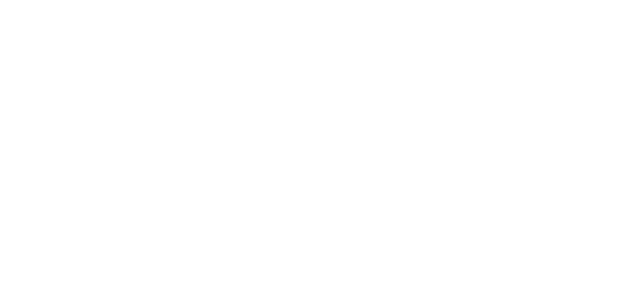
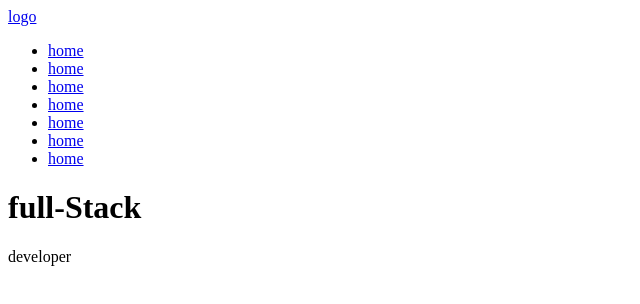
Before and after one commit to Nodirbek-star/Test, a plain HTML site: page index.html in a window 1280 px wide. Shown: the whole page, without its empty margins (0-640 px from the left). Drawn offline with Linux system fonts and the light colour scheme.

Commit message:
add html

```diff
--- a/index.html
+++ b/index.html
@@ -7,6 +7,25 @@
     <title>Document</title>
 </head>
 <body>
-
+    <header class="header">
+        <div class="container">
+            <nav class="header__nav">
+                <a href="#!" class="header__logo">logo</a>
+                <ul class="header__list">
+                    <li class="header__item"><a href="#!" class="header__link">home</a></li>
+                    <li class="header__item"><a href="#!" class="header__link">home</a></li>
+                    <li class="header__item"><a href="#!" class="header__link">home</a></li>
+                    <li class="header__item"><a href="#!" class="header__link">home</a></li>
+                    <li class="header__item"><a href="#!" class="header__link">home</a></li>
+                    <li class="header__item"><a href="#!" class="header__link">home</a></li>
+                    <li class="header__item"><a href="#!" class="header__link">home</a></li>
+                </ul>
+            </nav>
+            <div class="header__content">
+                <h1 class="header__title">full-Stack</h1>
+                <p class="header__txt">developer</p>
+            </div>
+        </div>
+    </header>
 </body>
 </html>
```
